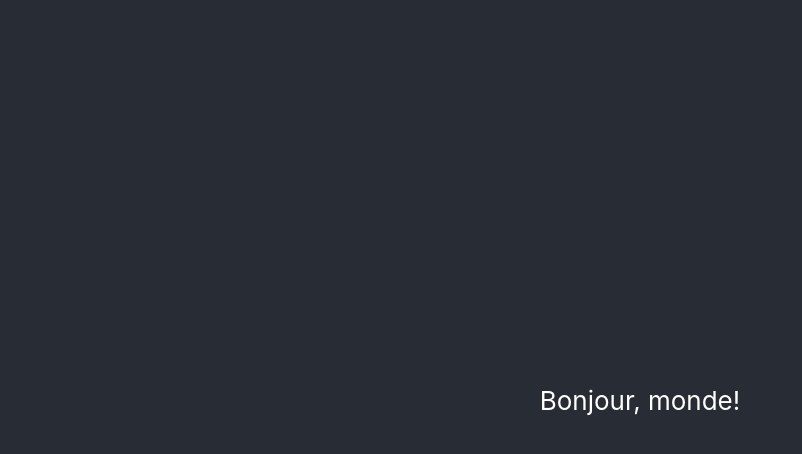
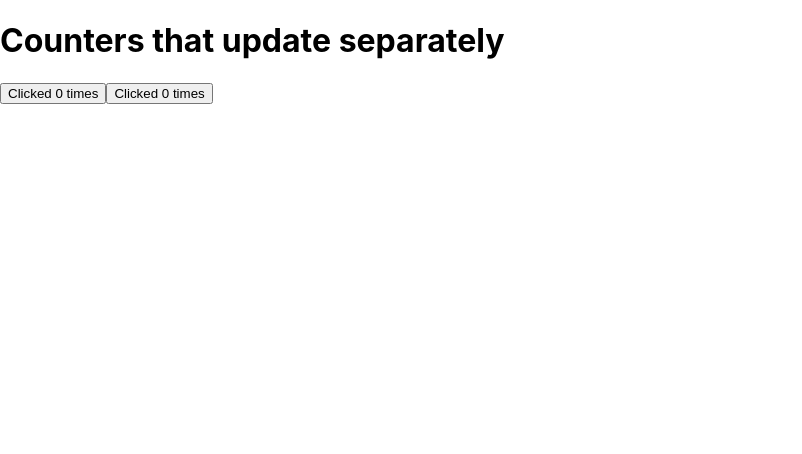
Before and after one commit to tomwhartung/always_learning_javascript, a React (Create React App) app in the folder reactjs/projects/my-quick-start-app/: page / in a window 1280 px wide. Shown: the top 454 px of the page, without its empty margins (0-802 px from the left). Built offline with nearby package versions, Linux system fonts and the light colour scheme.

Commit message:
Updated my-quick-start-app/src/App.js so that BonjourApp is now the "First App" and a new MyStateApp app is now the "Second App."

```diff
--- a/reactjs/projects/my-quick-start-app/src/App.js
+++ b/reactjs/projects/my-quick-start-app/src/App.js
@@ -1,7 +1,13 @@
-import logo from './logo.svg';
+
+// import logo from './logo.svg';
+
 import './App.css';
+import { useState } from 'react';
 
-function App() {
+//
+// First App: says Hello World in French
+//
+function BonjourApp() {
   return (
     <div className="App">
       <header className="App-header">
@@ -13,4 +19,32 @@
   );
 }
 
-export default App;
+//
+// Second App: demonstrates how to use multiple instances of the same state
+//
+function MyStateApp() {
+  return (
+    <div>
+      <h1>Counters that update separately</h1>
+      <MyButton />
+      <MyButton />
+    </div>
+  );
+}
+
+function MyButton() {
+  const [count, setCount] = useState(0);
+
+  function handleClick() {
+    setCount(count + 1);
+  }
+
+  return (
+    <button onClick={handleClick}>
+      Clicked {count} times
+    </button>
+  );
+}
+
+// export default BonjourApp;    // First App above
+export default MyStateApp;    // Second App above
```
